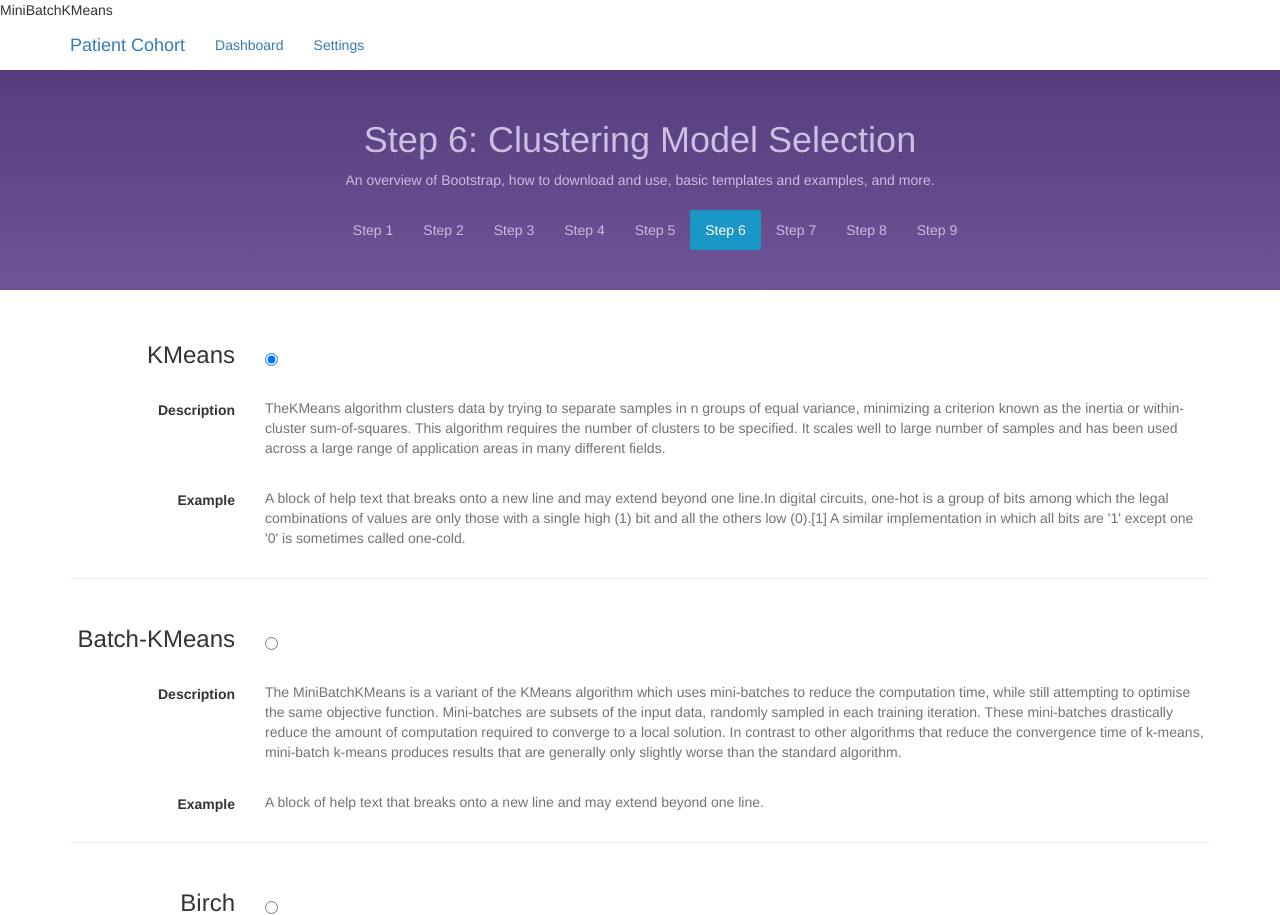
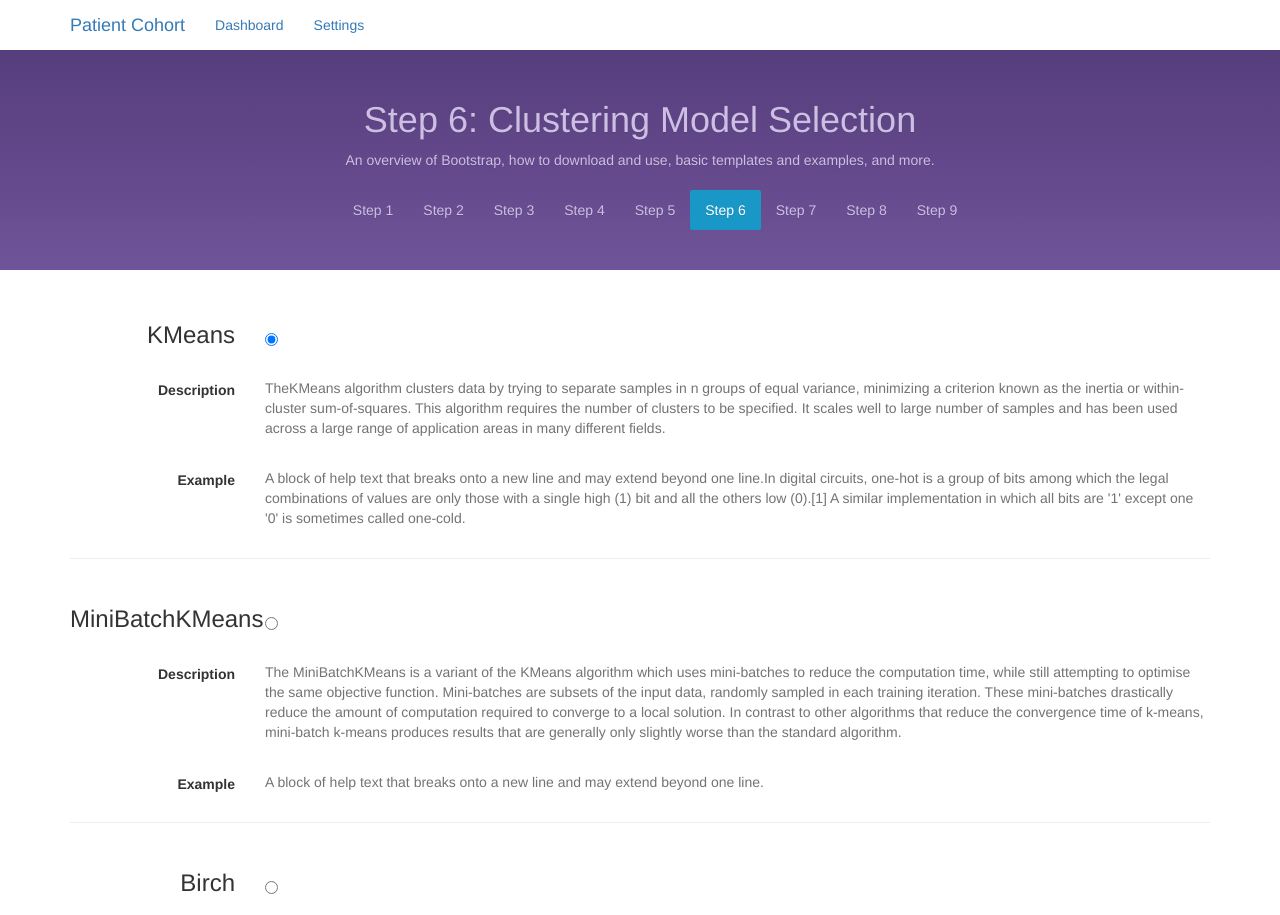
Before and after one commit to Xueping/iml_cohort, a Django app: page /clustering/ in a window 1280 px wide. Shown: the top 915 px of the page. Run offline with Django 3.2, Linux system fonts and the light colour scheme; some libraries are stand-ins or nearby versions.

Commit message:
Update stp6-clu-selection.html

```diff
--- a/clustering/templates/clustering/stp6-clu-selection.html
+++ b/clustering/templates/clustering/stp6-clu-selection.html
@@ -1,4 +1,4 @@
-MiniBatchKMeans{% include "header.html"%}
+{% include "header.html"%}
 
 <style>
 	div.selectrow {
@@ -35,7 +35,7 @@ MiniBatchKMeans{% include "header.html"%}
 			  </div>
 			  <hr>
 			  <div class="form-group">
-			    <label for="original_checkbox" class="col-sm-2 control-label"><h3>Batch-KMeans</h3></label>
+			    <label for="original_checkbox" class="col-sm-2 control-label"><h3>MiniBatchKMeans</h3></label>
 			    <div class="col-sm-10 selectrow">
 			      <div class="radio">
 			        <label>
```
